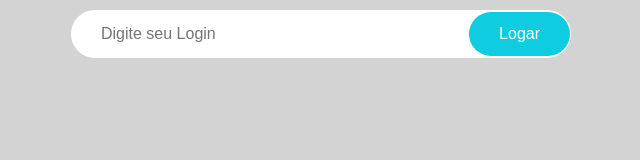
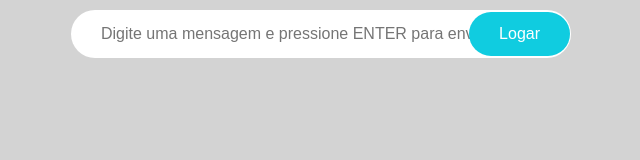
Before and after one commit to sanchesaline6/chatwss, a website: page index.html in a window 1280 px wide. Shown: the whole page, without its empty margins (319-959 px from the left). Drawn offline with nearby package versions, Linux system fonts and the light colour scheme; no server answers.

Commit message:
Alteração da mensagem no index.html

```diff
--- a/index.html
+++ b/index.html
@@ -7,7 +7,7 @@
     <body>
         <header>
             <form>
-                <input autofocus type='text' id='msg' placeholder="Digite seu Login" autocomplete="off" />
+                <input autofocus type='text' id='msg' placeholder="Digite uma mensagem e pressione ENTER para enviar" autocomplete="off" />
                 <button id="button1" type='submit'>Logar</button>
             </form>
         </header>
```
